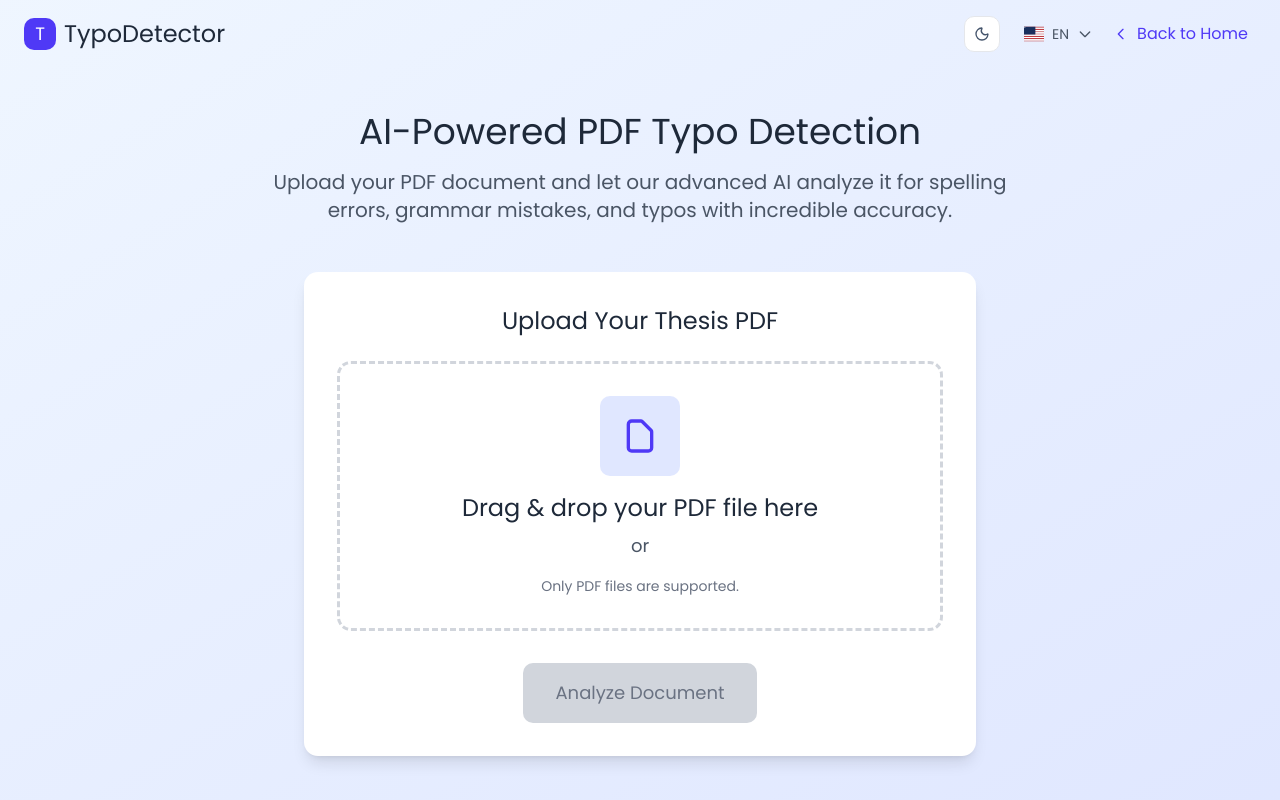
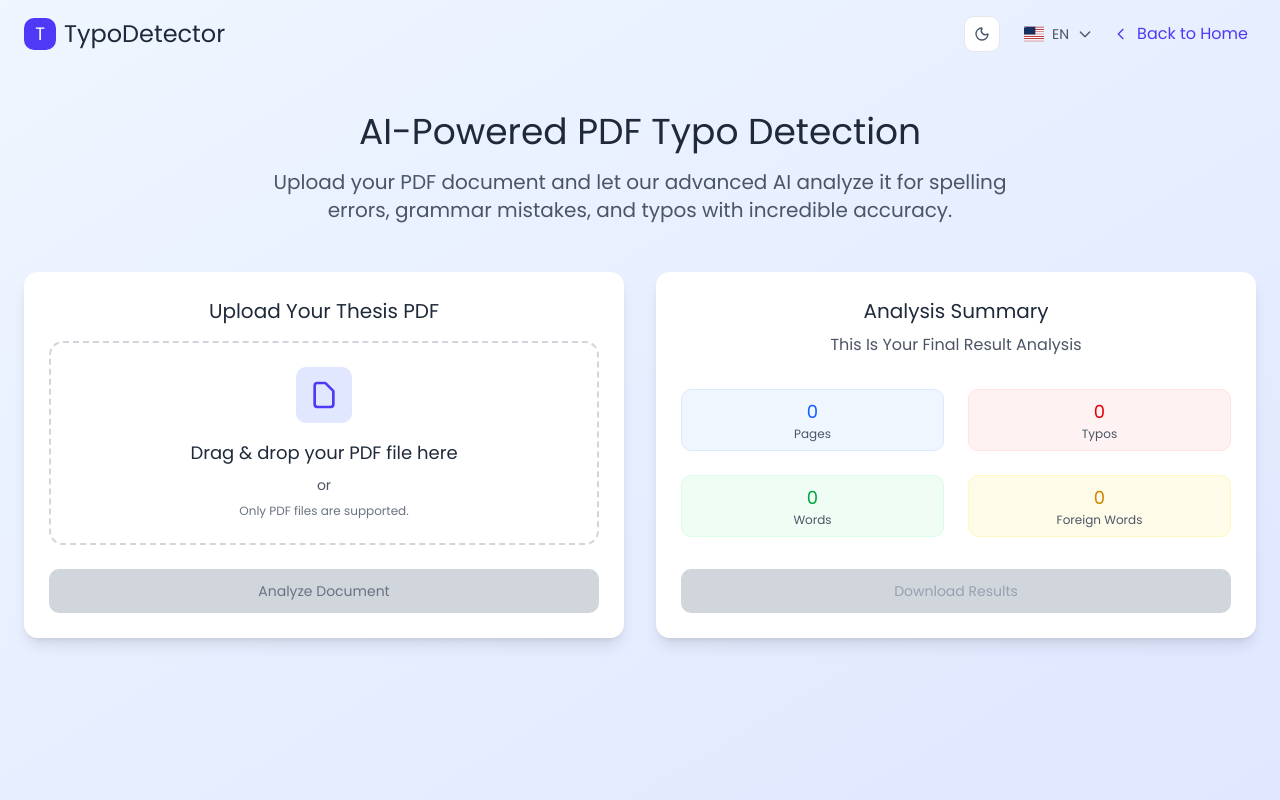
Before and after one commit to Ardiannnnnn/TypoDetection, a Next.js app: page /en/upload in a window 1280 px wide. Built offline with nearby package versions, Linux system fonts and the light colour scheme.

Commit message:
update tampilan upload

```diff
--- a/src/app/[locale]/upload/page.tsx
+++ b/src/app/[locale]/upload/page.tsx
@@ -15,72 +15,19 @@ async function fetchProgress(jobId: string) {
 
 export default function UploadPage() {
   const t = useTranslations("upload");
-  const locale = useLocale();
   const [file, setFile] = useState<File | null>(null);
   const [isDragging, setIsDragging] = useState(false);
   const [isProcessing, setIsProcessing] = useState(false);
   const [results, setResults] = useState<any>(null);
-  const [correctedPdfPreview, setCorrectedPdfPreview] = useState<string | null>(
-    null
-  );
   const [progressData, setProgressData] = useState<any>(null);
   const [isPolling, setIsPolling] = useState(false);
   const fileInputRef = useRef<HTMLInputElement>(null);
 
-  const handleDragOver = (e: React.DragEvent) => {
-    e.preventDefault();
-    setIsDragging(true);
-  };
-
-  const handleDragLeave = (e: React.DragEvent) => {
-    e.preventDefault();
-    setIsDragging(false);
-  };
-
-  const handleDrop = (e: React.DragEvent) => {
-    e.preventDefault();
-    setIsDragging(false);
-
-    const droppedFiles = Array.from(e.dataTransfer.files);
-    if (droppedFiles.length > 0) {
-      const selectedFile = droppedFiles[0];
-      if (
-        selectedFile.type === "application/pdf" ||
-        selectedFile.name.endsWith(".pdf")
-      ) {
-        setFile(selectedFile);
-      } else {
-        alert(t("alerts.pdfOnly"));
-      }
-    }
-  };
-
-  const handleFileSelect = (e: React.ChangeEvent<HTMLInputElement>) => {
-    const selectedFile = e.target.files?.[0];
-    if (selectedFile) {
-      if (
-        selectedFile.type === "application/pdf" ||
-        selectedFile.name.endsWith(".pdf")
-      ) {
-        setFile(selectedFile);
-      } else {
-        alert(t("alerts.pdfOnly"));
-      }
-    }
-  };
-
-  const generateCorrectedPdfPreview = async () => {
-    try {
-      const fileUrl = URL.createObjectURL(file!);
-      setCorrectedPdfPreview(fileUrl);
-    } catch (error) {
-      console.error("Error generating corrected PDF preview:", error);
-    }
-  };
-
+  // Upload handler
   const handleUpload = async () => {
     if (!file) return;
     setIsProcessing(true);
+    setProgressData(null);
 
     try {
       const data = await uploadFile(file);
@@ -100,27 +47,6 @@ export default function UploadPage() {
     }
   };
 
-  const downloadCorrectedPdf = () => {
-    const link = document.createElement("a");
-    link.href = correctedPdfPreview || "#";
-    link.download = `corrected_${file?.name || "document.pdf"}`;
-
-    if (correctedPdfPreview) {
-      link.click();
-    } else {
-      alert(t("alerts.pdfGenerating"));
-    }
-  };
-
-  const resetUpload = () => {
-    setFile(null);
-    setResults(null);
-    setCorrectedPdfPreview(null);
-    if (fileInputRef.current) {
-      fileInputRef.current.value = "";
-    }
-  };
-
   // Polling progress after upload
   useEffect(() => {
     let interval: NodeJS.Timeout;
@@ -130,7 +56,7 @@ export default function UploadPage() {
         try {
           const data = await fetchProgress(results.jobId);
           setProgressData(data);
-          if (data.status === "finished" || data.status === "error") {
+          if (data.status === "completed" || data.status === "error") {
             setIsPolling(false);
             clearInterval(interval);
           }
@@ -138,7 +64,7 @@ export default function UploadPage() {
           setIsPolling(false);
           clearInterval(interval);
         }
-      }, 2000); // Poll every 2 seconds
+      }, 1500);
     }
     return () => clearInterval(interval);
   }, [results?.jobId, results?.status]);
@@ -162,11 +88,58 @@ export default function UploadPage() {
     window.URL.revokeObjectURL(url);
   };
 
+  const resetUpload = () => {
+    setFile(null);
+    setResults(null);
+    setProgressData(null);
+    if (fileInputRef.current) {
+      fileInputRef.current.value = "";
+    }
+  };
+
+  // Drag & drop handlers
+  const handleDragOver = (e: React.DragEvent) => {
+    e.preventDefault();
+    setIsDragging(true);
+  };
+  const handleDragLeave = (e: React.DragEvent) => {
+    e.preventDefault();
+    setIsDragging(false);
+  };
+  const handleDrop = (e: React.DragEvent) => {
+    e.preventDefault();
+    setIsDragging(false);
+    const droppedFiles = Array.from(e.dataTransfer.files);
+    if (droppedFiles.length > 0) {
+      const selectedFile = droppedFiles[0];
+      if (
+        selectedFile.type === "application/pdf" ||
+        selectedFile.name.endsWith(".pdf")
+      ) {
+        setFile(selectedFile);
+      } else {
+        alert(t("alerts.pdfOnly"));
+      }
+    }
+  };
+  const handleFileSelect = (e: React.ChangeEvent<HTMLInputElement>) => {
+    const selectedFile = e.target.files?.[0];
+    if (selectedFile) {
+      if (
+        selectedFile.type === "application/pdf" ||
+        selectedFile.name.endsWith(".pdf")
+      ) {
+        setFile(selectedFile);
+      } else {
+        alert(t("alerts.pdfOnly"));
+      }
+    }
+  };
+
   return (
     <div className="min-h-screen bg-gradient-to-br from-blue-50 to-indigo-100 dark:bg-gradient-to-br dark:from-gray-900 dark:to-gray-800 font-poppins transition-colors duration-300">
       <Navbar showBackButton={true} />
-
-      <main className="container mx-auto px-4 sm:px-6 py-6 sm:py-8 pt-24 sm:pt-28">
+      <main className="container mx-auto px-2 sm:px-6 py-6 sm:py-8 pt-24 sm:pt-28">
         {/* Header Section */}
         <div className="text-center mb-6 sm:mb-8 lg:mb-12">
           <h1 className="text-2xl sm:text-3xl lg:text-4xl font-bold text-gray-800 dark:text-white mb-2 sm:mb-4 font-poppins px-4">
@@ -176,18 +149,15 @@ export default function UploadPage() {
             {t("subtitle")}
           </p>
         </div>
-
-        {!results ? (
-          /* Upload Section */
-          <div className="max-w-2xl mx-auto">
-            <div className="bg-white dark:bg-gray-800 rounded-xl shadow-lg dark:shadow-gray-900/50 p-4 sm:p-6 lg:p-8 mx-4 sm:mx-0 border border-transparent dark:border-gray-700">
-              <h2 className="text-xl sm:text-2xl font-bold text-gray-800 dark:text-white mb-4 sm:mb-6 text-center font-poppins">
+        <div className="flex flex-col lg:flex-row justify-center items-center gap-8 w-full ">
+          {/* Left: Upload Section */}
+          <div className="flex-1 w-full mx-auto lg:mx-0 bg">
+            <div className="bg-white dark:bg-gray-800 rounded-xl shadow-lg p-6 border border-transparent dark:border-gray-700">
+              <h2 className="text-xl font-bold text-gray-800 dark:text-white mb-4 text-center font-poppins">
                 {t("uploadSection.title")}
               </h2>
-
-              {/* File Upload Area */}
               <div
-                className={`border-2 sm:border-3 border-dashed rounded-xl p-4 sm:p-6 lg:p-8 text-center transition-colors duration-200 cursor-pointer ${
+                className={`border-2 border-dashed rounded-xl p-6 text-center transition-colors duration-200 cursor-pointer ${
                   isDragging
                     ? "border-indigo-500 dark:border-indigo-400 bg-indigo-50 dark:bg-indigo-900/20"
                     : file
@@ -206,12 +176,11 @@ export default function UploadPage() {
                   accept=".pdf,application/pdf"
                   className="hidden"
                 />
-
                 {file ? (
                   <div>
-                    <div className="w-12 h-12 sm:w-16 sm:h-16 lg:w-20 lg:h-20 bg-green-100 dark:bg-green-900/50 rounded-lg flex items-center justify-center mx-auto mb-3 sm:mb-4">
+                    <div className="w-14 h-14 bg-green-100 dark:bg-green-900/50 rounded-lg flex items-center justify-center mx-auto mb-4">
                       <svg
-                        className="w-6 h-6 sm:w-8 sm:h-8 lg:w-10 lg:h-10 text-green-600 dark:text-green-400"
+                        className="w-8 h-8 text-green-600 dark:text-green-400"
                         fill="none"
                         stroke="currentColor"
                         viewBox="0 0 24 24"
@@ -224,22 +193,20 @@ export default function UploadPage() {
                         />
                       </svg>
                     </div>
-                    <h3 className="text-lg sm:text-xl lg:text-2xl font-semibold text-gray-800 dark:text-white mb-2 font-poppins">
-                      {t("uploadSection.ready")}
-                    </h3>
-                    <p className="text-sm sm:text-base lg:text-lg text-gray-600 dark:text-gray-300 mb-2 sm:mb-4 font-poppins break-all px-2">
+
+                    <p className="text-sm text-gray-600 dark:text-gray-300 mb-2 font-poppins break-all px-2">
                       {file.name}
                     </p>
-                    <p className="text-xs sm:text-sm text-gray-500 dark:text-gray-400 mb-4 sm:mb-6 font-poppins">
+                    <p className="text-xs text-gray-500 dark:text-gray-400 mb-4 font-poppins">
                       {t("uploadSection.size")}:{" "}
                       {(file.size / (1024 * 1024)).toFixed(2)} MB
                     </p>
                   </div>
                 ) : (
                   <div>
-                    <div className="w-12 h-12 sm:w-16 sm:h-16 lg:w-20 lg:h-20 bg-indigo-100 dark:bg-indigo-900/50 rounded-lg flex items-center justify-center mx-auto mb-3 sm:mb-4">
+                    <div className="w-14 h-14 bg-indigo-100 dark:bg-indigo-900/50 rounded-lg flex items-center justify-center mx-auto mb-4">
                       <svg
-                        className="w-6 h-6 sm:w-8 sm:h-8 lg:w-10 lg:h-10 text-indigo-600 dark:text-indigo-400"
+                        className="w-8 h-8 text-indigo-600 dark:text-indigo-400"
                         fill="none"
                         stroke="currentColor"
                         viewBox="0 0 24 24"
@@ -252,115 +219,206 @@ export default function UploadPage() {
                         />
                       </svg>
                     </div>
-                    <h3 className="text-lg sm:text-xl lg:text-2xl font-semibold text-gray-800 dark:text-white mb-2 font-poppins">
+                    <h3 className="text-lg font-semibold text-gray-800 dark:text-white mb-2 font-poppins">
                       {t("uploadSection.dragDrop")}
                     </h3>
-                    <p className="text-sm sm:text-base lg:text-lg text-gray-600 dark:text-gray-300 mb-2 sm:mb-4 font-poppins">
+                    <p className="text-sm text-gray-600 dark:text-gray-300 mb-2 font-poppins">
                       {t("uploadSection.or")}
                     </p>
-                    <p className="text-xs sm:text-sm text-gray-500 dark:text-gray-400 font-poppins">
+                    <p className="text-xs text-gray-500 dark:text-gray-400 font-poppins">
                       {t("uploadSection.support")}
                     </p>
                   </div>
                 )}
               </div>
-
-              {/* Action Buttons */}
-              <div className="flex flex-col sm:flex-row gap-3 sm:gap-4 justify-center mt-6 sm:mt-8">
+              <div className="flex flex-col gap-3 justify-center mt-6">
                 {file && (
                   <button
                     onClick={resetUpload}
-                    className="w-full sm:w-auto px-4 sm:px-6 py-3 border-2 border-gray-300 dark:border-gray-600 text-gray-600 dark:text-gray-300 rounded-lg hover:border-gray-400 dark:hover:border-gray-500 hover:text-gray-700 dark:hover:text-gray-200 transition-colors duration-200 font-poppins text-sm sm:text-base"
+                    className="w-full px-4 py-3 border-2 border-gray-300 dark:border-gray-600 text-gray-600 dark:text-gray-300 rounded-lg hover:border-gray-400 dark:hover:border-gray-500 hover:text-gray-700 dark:hover:text-gray-200 transition-colors font-poppins text-sm"
                   >
                     {t("buttons.removeFile")}
                   </button>
                 )}
                 <button
                   onClick={handleUpload}
-                  disabled={!file || isProcessing}
-                  className={`w-full sm:w-auto px-6 sm:px-8 py-3 sm:py-4 rounded-lg font-semibold text-sm sm:text-base lg:text-lg transition-colors duration-200 font-poppins ${
-                    file && !isProcessing
+                  disabled={!file || isProcessing || isPolling}
+                  className={`w-full px-6 py-3 rounded-lg font-semibold text-sm transition-colors font-poppins relative overflow-hidden
+    ${
+      file && !isProcessing && !isPolling
         ? "bg-indigo-600 dark:bg-indigo-500 text-white hover:bg-indigo-700 dark:hover:bg-indigo-600 shadow-lg hover:shadow-xl"
         : "bg-gray-300 dark:bg-gray-600 text-gray-500 dark:text-gray-400 cursor-not-allowed"
-                  }`}
+    }
+  `}
                 >
-                  {isProcessing ? (
-                    <div className="flex items-center justify-center space-x-2 sm:space-x-3">
-                      <div className="w-4 h-4 sm:w-6 sm:h-6 border-2 border-white border-t-transparent rounded-full animate-spin"></div>
-                      <span className="hidden sm:inline">
-                        {t("buttons.analyzing")}
-                      </span>
-                      <span className="sm:hidden">
-                        {t("buttons.analyzingMobile")}
+                  {isProcessing || isPolling ? (
+                    <div className="flex flex-col items-center justify-center">
+                      <div className="flex items-center justify-center space-x-2">
+                        <div className="w-5 h-5 border-2 border-white border-t-indigo-500 dark:border-t-indigo-400 rounded-full animate-spin"></div>
+                        <span>
+                          {isPolling && progressData
+                            ? `Analyzing... ${progressData.progress ?? 0}%`
+                            : t("buttons.analyzing")}
                         </span>
                       </div>
+                      {/* Progress bar */}
+                      {isPolling && progressData && (
+                        <div className="w-full h-2 bg-gray-200 dark:bg-gray-700 rounded mt-3 overflow-hidden">
+                          <div
+                            className="h-full bg-indigo-500 dark:bg-indigo-400 transition-all duration-300"
+                            style={{
+                              width: `${progressData.progress ?? 0}%`,
+                            }}
+                          ></div>
+                        </div>
+                      )}
+                    </div>
                   ) : (
-                    <>
-                      <span className="hidden sm:inline">
-                        {t("buttons.analyzeDesktop")}
-                      </span>
-                      <span className="sm:hidden">
-                        {t("buttons.analyzeMobile")}
-                      </span>
-                    </>
+                    t("buttons.analyzeDesktop")
                   )}
                 </button>
               </div>
             </div>
           </div>
-        ) : (
-          /* Results Section */
-          <div className="space-y-4 sm:space-y-6">
-            {/* Analysis Summary Card */}
-            <div className="bg-white dark:bg-gray-800 rounded-xl shadow-lg dark:shadow-gray-900/50 p-4 sm:p-6 mx-4 sm:mx-0 border border-transparent dark:border-gray-700">
-              <h2 className="text-xl sm:text-2xl font-bold text-gray-800 dark:text-white mb-4 sm:mb-6 font-poppins text-center sm:text-left">
+
+          {/* Right: Result Section */}
+          <div className="flex-1 w-full mx-auto lg:mx-0">
+            <div className="bg-white dark:bg-gray-800 rounded-xl shadow-lg p-6 border border-transparent dark:border-gray-700 min-h-[350px] flex flex-col justify-between">
+              {/* Status & Result */}
+              {!results ? (
+                // --- Default summary sebelum upload ---
+                <div className="flex flex-col items-center justify-center h-full">
+                  <h2 className="text-xl font-bold text-gray-800 dark:text-white mb-2 font-poppins">
                     {t("results.title")}
                   </h2>
-              <div className="grid grid-cols-2 sm:grid-cols-3 lg:grid-cols-5 gap-2 sm:gap-4">
-                <div className="text-center p-2 sm:p-4 bg-blue-50 dark:bg-blue-900/20 rounded-lg border border-blue-100 dark:border-blue-800">
-                  <div className="text-lg sm:text-2xl font-bold text-blue-600 dark:text-blue-400 font-poppins">
-                    {progressData?.result?.total_pages ?? "-"}
+                  <p className="text-base text-gray-600 dark:text-gray-300 font-poppins mb-4">
+                    {t("results.details.title")}
+                  </p>
+                  <div className="grid grid-cols-1 md:grid-cols-2 gap-6 w-full mt-4">
+                    <div className="text-center p-2 bg-blue-50 dark:bg-blue-900/20 rounded-lg border border-blue-100 dark:border-blue-800">
+                      <div className="text-lg font-bold text-blue-600 dark:text-blue-400 font-poppins">
+                        0
                       </div>
-                  <div className="text-xs sm:text-sm text-gray-600 dark:text-gray-300 font-poppins">
+                      <div className="text-xs text-gray-600 dark:text-gray-300 font-poppins">
                         {t("results.stats.pages")}
                       </div>
                     </div>
-                <div className="text-center p-2 sm:p-4 bg-red-50 dark:bg-red-900/20 rounded-lg border border-red-100 dark:border-red-800">
-                  <div className="text-lg sm:text-2xl font-bold text-red-600 dark:text-red-400 font-poppins">
-                    {progressData?.result?.total_typos ?? 0}
+                    <div className="text-center p-2 bg-red-50 dark:bg-red-900/20 rounded-lg border border-red-100 dark:border-red-800">
+                      <div className="text-lg font-bold text-red-600 dark:text-red-400 font-poppins">
+                        0
                       </div>
-                  <div className="text-xs sm:text-sm text-gray-600 dark:text-gray-300 font-poppins">
+                      <div className="text-xs text-gray-600 dark:text-gray-300 font-poppins">
                         {t("results.stats.typos")}
                       </div>
                     </div>
-                <div className="text-center p-2 sm:p-4 bg-green-50 dark:bg-green-900/20 rounded-lg border border-green-100 dark:border-green-800">
-                  <div className="text-lg sm:text-2xl font-bold text-green-600 dark:text-green-400 font-poppins">
-                    {progressData?.result?.total_words ?? "-"}
+                    <div className="text-center p-2 bg-green-50 dark:bg-green-900/20 rounded-lg border border-green-100 dark:border-green-800">
+                      <div className="text-lg font-bold text-green-600 dark:text-green-400 font-poppins">
+                        0
                       </div>
-                  <div className="text-xs sm:text-sm text-gray-600 dark:text-gray-300 font-poppins">
+                      <div className="text-xs text-gray-600 dark:text-gray-300 font-poppins">
                         {t("results.stats.words")}
                       </div>
                     </div>
-                <div className="text-center p-2 sm:p-4 bg-yellow-50 dark:bg-yellow-900/20 rounded-lg border border-yellow-100 dark:border-yellow-800">
-                  <div className="text-lg sm:text-2xl font-bold text-yellow-600 dark:text-yellow-400 font-poppins">
-                    {progressData?.result?.total_foreign_words ?? "-"}
+                    <div className="text-center p-2 bg-yellow-50 dark:bg-yellow-900/20 rounded-lg border border-yellow-100 dark:border-yellow-800">
+                      <div className="text-lg font-bold text-yellow-600 dark:text-yellow-400 font-poppins">
+                        0
                       </div>
-                  <div className="text-xs sm:text-sm text-gray-600 dark:text-gray-300 font-poppins">
+                      <div className="text-xs text-gray-600 dark:text-gray-300 font-poppins">
                         {t("results.stats.foreign")}
                       </div>
                     </div>
-                <div className="text-center p-2 sm:p-4 bg-purple-50 dark:bg-purple-900/20 rounded-lg border border-purple-100 dark:border-purple-800">
-                  <div className="text-lg sm:text-2xl font-bold text-purple-600 dark:text-purple-400 font-poppins">
-                    {progressData?.progress ?? "-"}%
                   </div>
-                  <div className="text-xs sm:text-sm text-gray-600 dark:text-gray-300 font-poppins">
-                    Progress
                 </div>
+              ) : progressData?.status === "error" || !progressData?.result ? (
+                // --- Error state ---
+                <div className="flex flex-col items-center justify-center h-full">
+                  <h2 className="text-xl font-bold text-red-600 dark:text-red-400 mb-2 font-poppins">
+                    {t("results.title")}
+                  </h2>
+                  <p className="text-base text-red-500 dark:text-red-400 font-poppins mb-2">
+                    {progressData?.message ||
+                      "An error occurred during analysis."}
+                  </p>
+                  {progressData?.error && (
+                    <p className="text-sm text-red-400 dark:text-red-300 font-poppins">
+                      {progressData.error}
+                    </p>
+                  )}
+                </div>
+              ) : progressData?.status !== "completed" ? (
+                // --- Loading state ---
+                <div className="flex flex-col items-center justify-center h-full">
+                  <div className="w-8 h-8 border-4 border-indigo-600 dark:border-indigo-400 border-t-transparent rounded-full animate-spin mb-4"></div>
+                  <span className="text-gray-700 dark:text-gray-200 font-poppins text-base">
+                    {progressData?.message || "Processing..."}
+                  </span>
+                  <span className="text-sm text-gray-500 dark:text-gray-400 mt-2 font-poppins">
+                    {`Progress: ${progressData?.progress ?? 0}%`}
+                  </span>
+                </div>
+              ) : (
+                // --- Analysis result ---
+                <div className="flex flex-col items-center justify-center h-full">
+                  <h2 className="text-xl font-bold text-green-600 dark:text-green-400 mb-2 font-poppins">
+                    {t("results.title")}
+                  </h2>
+                  <p className="text-base text-gray-700 dark:text-gray-200 font-poppins mb-2">
+                    Analysis completed!
+                  </p>
+                  <div className="grid grid-cols-2 gap-4 w-full mt-4">
+                    <div className="text-center p-2 bg-blue-50 dark:bg-blue-900/20 rounded-lg border border-blue-100 dark:border-blue-800">
+                      <div className="text-lg font-bold text-blue-600 dark:text-blue-400 font-poppins">
+                        {progressData?.result?.total_pages ?? "0"}
+                      </div>
+                      <div className="text-xs text-gray-600 dark:text-gray-300 font-poppins">
+                        {t("results.stats.pages")}
+                      </div>
+                    </div>
+                    <div className="text-center p-2 bg-red-50 dark:bg-red-900/20 rounded-lg border border-red-100 dark:border-red-800">
+                      <div className="text-lg font-bold text-red-600 dark:text-red-400 font-poppins">
+                        {progressData?.result?.total_typos ?? "0"}
+                      </div>
+                      <div className="text-xs text-gray-600 dark:text-gray-300 font-poppins">
+                        {t("results.stats.typos")}
+                      </div>
+                    </div>
+                    <div className="text-center p-2 bg-green-50 dark:bg-green-900/20 rounded-lg border border-green-100 dark:border-green-800">
+                      <div className="text-lg font-bold text-green-600 dark:text-green-400 font-poppins">
+                        {progressData?.result?.total_words ?? "0"}
+                      </div>
+                      <div className="text-xs text-gray-600 dark:text-gray-300 font-poppins">
+                        {t("results.stats.words")}
+                      </div>
+                    </div>
+                    <div className="text-center p-2 bg-yellow-50 dark:bg-yellow-900/20 rounded-lg border border-yellow-100 dark:border-yellow-800">
+                      <div className="text-lg font-bold text-yellow-600 dark:text-yellow-400 font-poppins">
+                        {progressData?.result?.total_foreign_words ?? "0"}
+                      </div>
+                      <div className="text-xs text-gray-600 dark:text-gray-300 font-poppins">
+                        {t("results.stats.foreign")}
                       </div>
                     </div>
                   </div>
                 </div>
               )}
+
+              {/* Download Button - always visible */}
+              <button
+                onClick={handleDownload}
+                disabled={progressData?.status !== "completed"}
+                className={`text-sm mt-8 w-full px-6 py-3 rounded-lg font-semibold text-base transition-colors font-poppins
+    ${
+      progressData?.status === "completed"
+        ? "bg-green-600 dark:bg-green-500 text-white hover:bg-green-700 dark:hover:bg-green-600 shadow-lg hover:shadow-xl"
+        : "bg-gray-300 dark:bg-gray-700 text-gray-400 cursor-not-allowed"
+    }
+  `}
+              >
+                {t("buttons.downloadResults")}
+              </button>
+            </div>
+          </div>
+        </div>
       </main>
     </div>
   );
--- a/src/messages/en.json
+++ b/src/messages/en.json
@@ -160,12 +160,11 @@
       "dragDrop": "Drag & drop your PDF file here",
       "or": "or",
       "support": "Only PDF files are supported.",
-      "ready": "File ready to analyze",
       "size": "File size"
     },
     "results": {
       "details": {
-        "title": "Analysis Details",
+        "title": "This Is Your Final Result Analysis ",
         "typosTable": {
           "title": "Detected Typos",
           "headers": {
```
Lines whose indentation alone changed are shown as unchanged.
